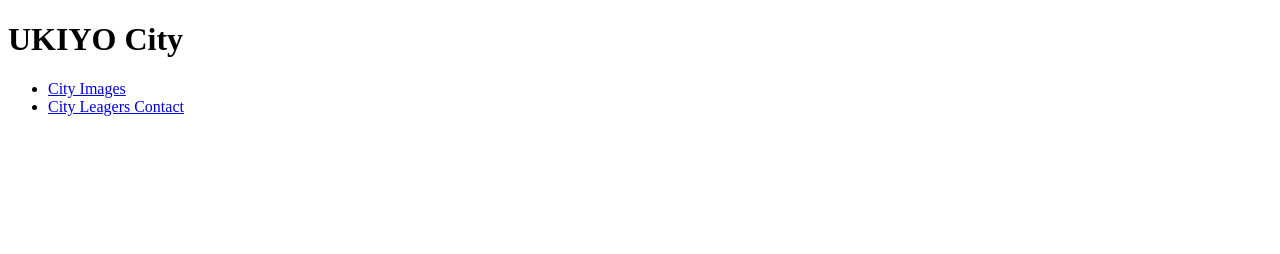
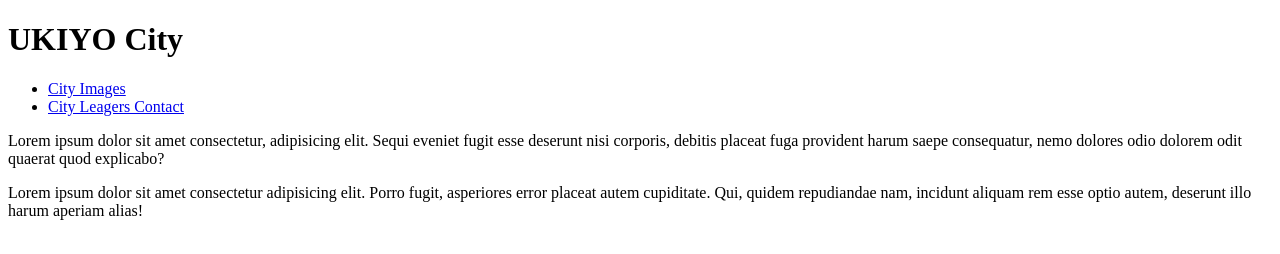
Before and after one commit to micah-k98/simple-travel-site, a plain HTML site: page index.html in a window 1280 px wide. Drawn offline with Linux system fonts and the light colour scheme.

Commit message:
Flushed out index page

```diff
--- a/index.html
+++ b/index.html
@@ -14,5 +14,10 @@
             <li> <a href="#contact"> City Leagers Contact </a> </li>
         </ul>
     </nav>
+
+    <main>
+        <p>Lorem ipsum dolor sit amet consectetur, adipisicing elit. Sequi eveniet fugit esse deserunt nisi corporis, debitis placeat fuga provident harum saepe consequatur, nemo dolores odio dolorem odit quaerat quod explicabo?</p>
+        <p>Lorem ipsum dolor sit amet consectetur adipisicing elit. Porro fugit, asperiores error placeat autem cupiditate. Qui, quidem repudiandae nam, incidunt aliquam rem esse optio autem, deserunt illo harum aperiam alias!</p>
+    </main>
 </body>
 </html>
```
